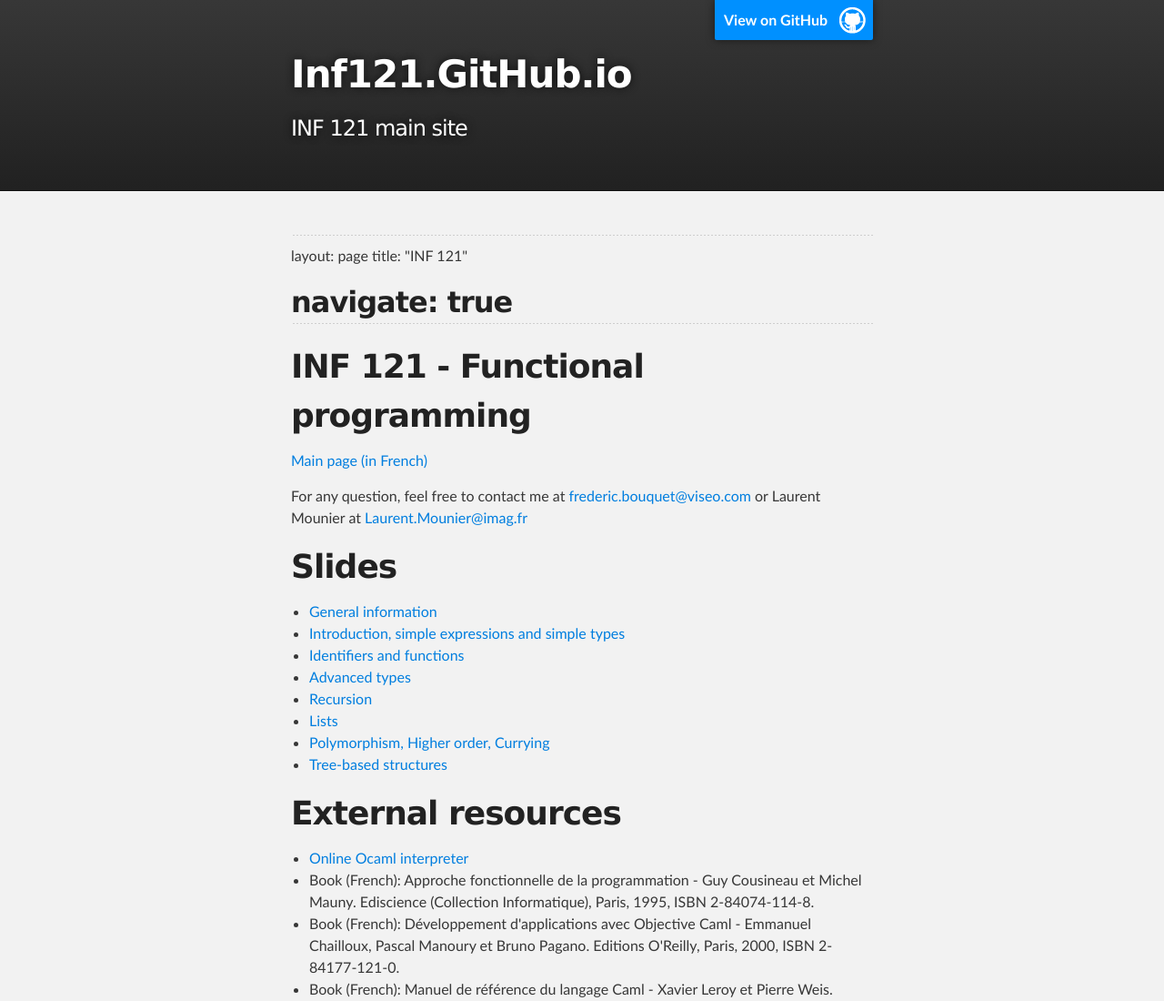
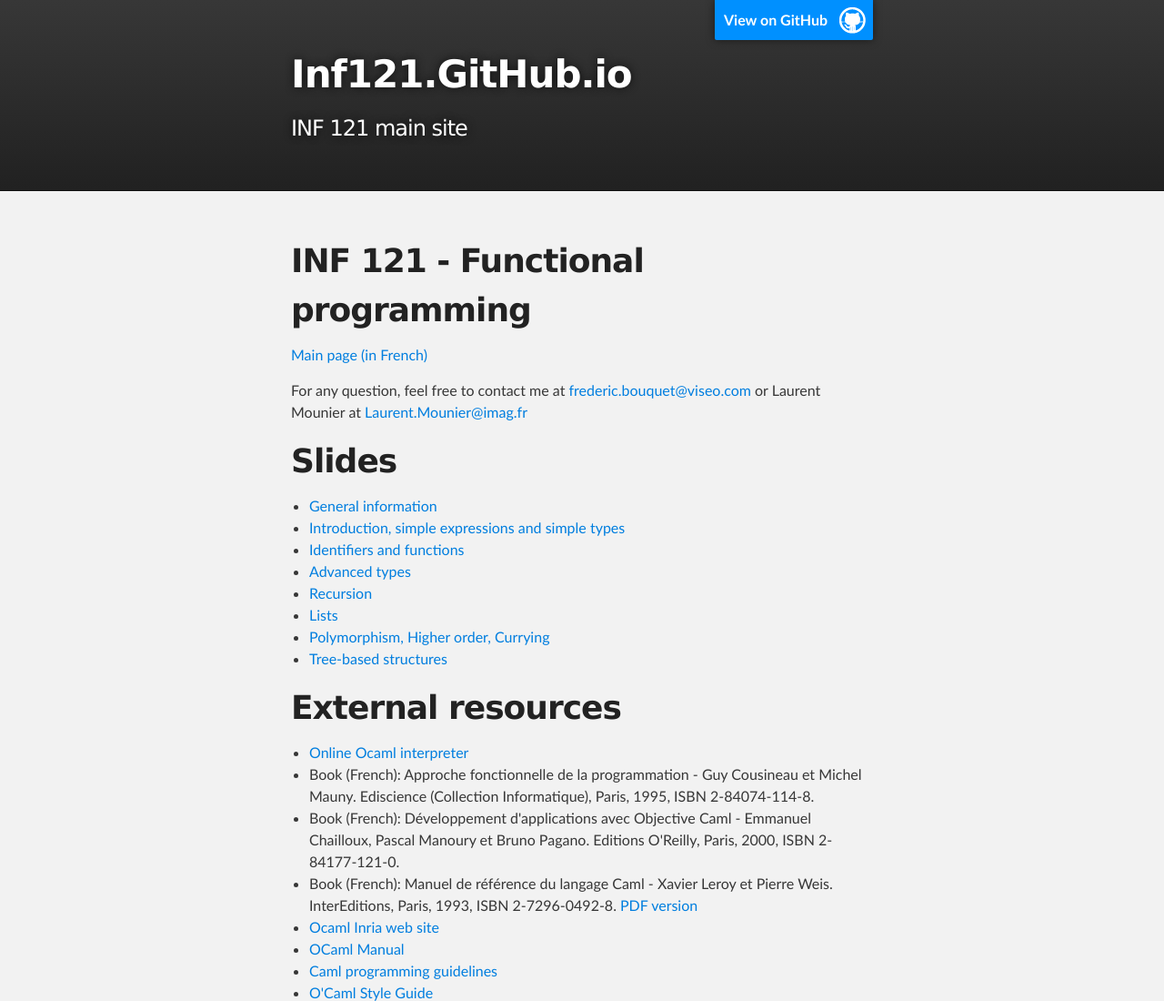
Before and after one commit to inf121/inf121.github.io, a plain HTML site: page index.html in a window 1280 px wide. Shown: the top 1100 px of the page at 91% size. Drawn offline with Linux system fonts and the light colour scheme.

Commit message:
Replace master branch with page content via GitHub

```diff
--- a/index.html
+++ b/index.html
@@ -27,15 +27,7 @@
     <!-- MAIN CONTENT -->
     <div id="main_content_wrap" class="outer">
       <section id="main_content" class="inner">
-        <hr>
-
-<p>layout: page
-title: "INF 121"</p>
-
-<h2>
-<a id="navigate-true" class="anchor" href="#navigate-true" aria-hidden="true"><span class="octicon octicon-link"></span></a>navigate: true</h2>
-
-<h1>
+        <h1>
 <a id="inf-121---functional-programming" class="anchor" href="#inf-121---functional-programming" aria-hidden="true"><span class="octicon octicon-link"></span></a>INF 121 - Functional programming</h1>
 
 <p><a href="http://www-verimag.imag.fr/%7Emounier/Enseignement/INF121/">Main page (in French)</a></p>
```
Also changed, not shown: params.json (+1 -1 lines).
